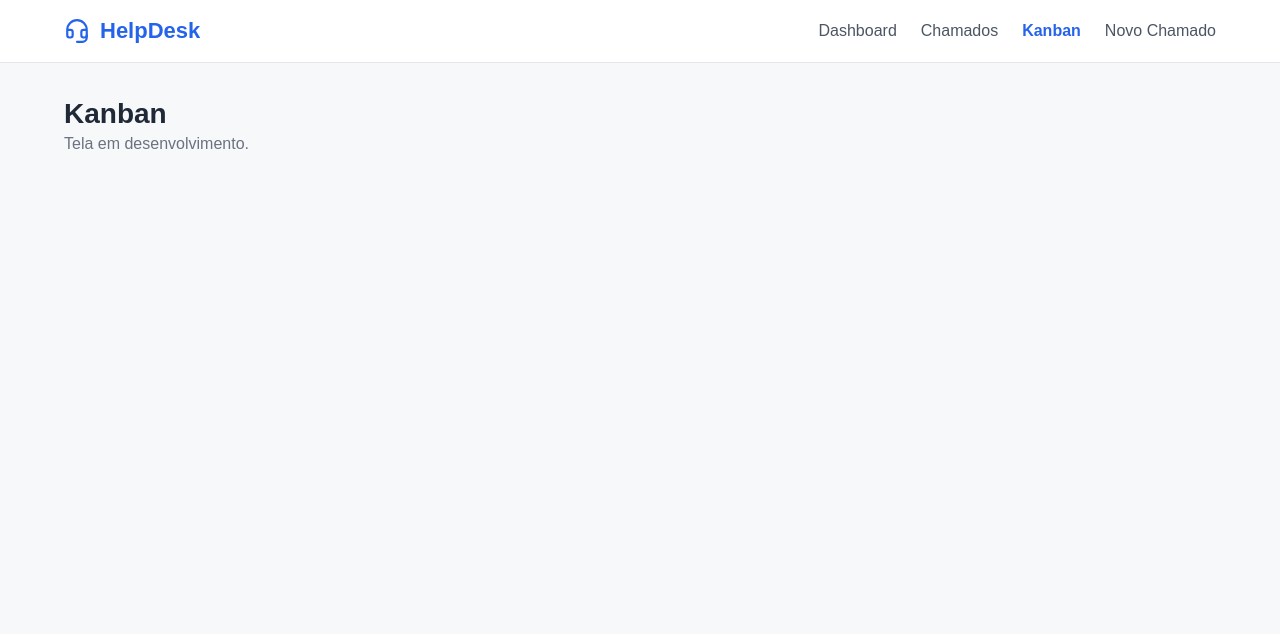
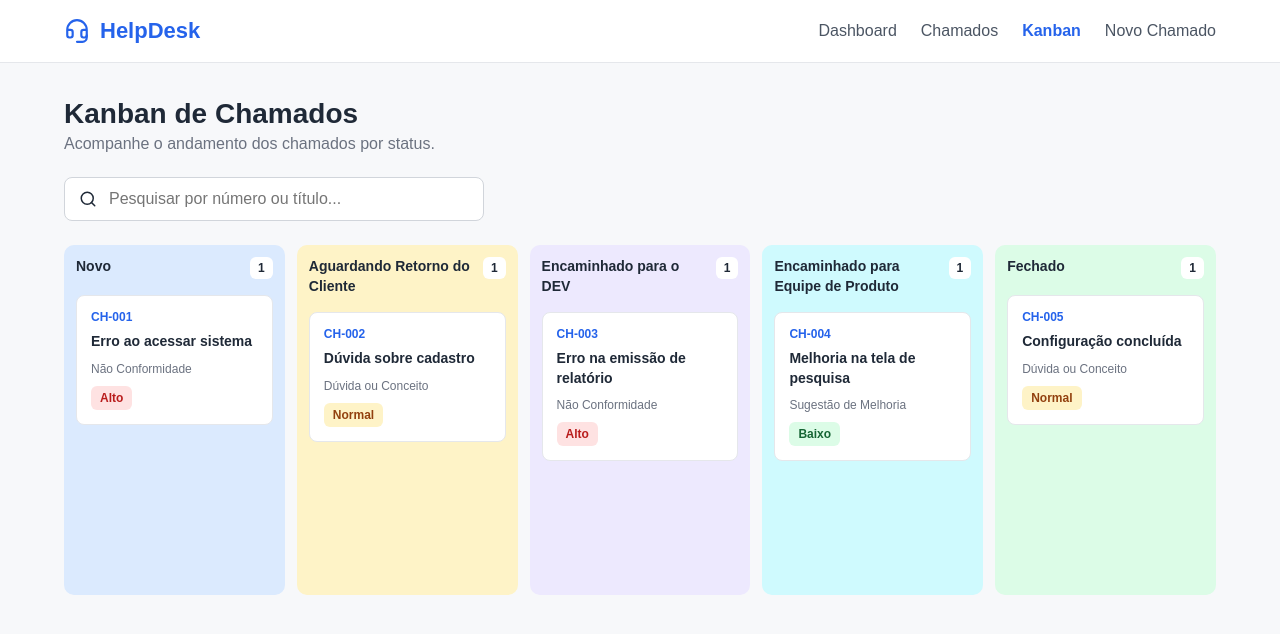
Before and after one commit to wesleytech015/helpdesk-pwa, a React (Vite) app: page /kanban in a window 1280 px wide. Shown: the top 634 px of the page. Built offline with nearby package versions, Linux system fonts and the light colour scheme.

Commit message:
feat: implementa kanban de chamados

```diff
--- a/src/App.jsx
+++ b/src/App.jsx
@@ -5,17 +5,9 @@ import MenuSuperior from "./components/MenuSuperior";
 import Dashboard from "./pages/Dashboard";
 import Chamados from "./pages/Chamados";
 import NovoChamado from "./pages/NovoChamado";
+import Kanban from "./pages/Kanban";
 
 import "./styles/layout.css";
-
-function PaginaPendente({ titulo }) {
-  return (
-    <main className="conteudo">
-      <h1>{titulo}</h1>
-      <p className="subtitulo">Tela em desenvolvimento.</p>
-    </main>
-  );
-}
 
 export default function App() {
   return (
@@ -24,14 +16,8 @@ export default function App() {
 
       <Routes>
         <Route path="/" element={<Dashboard />} />
-
         <Route path="/chamados" element={<Chamados />} />
-
-        <Route
-          path="/kanban"
-          element={<PaginaPendente titulo="Kanban" />}
-        />
-
+        <Route path="/kanban" element={<Kanban />} />
         <Route
           path="/novo-chamado"
           element={<NovoChamado />}
--- /dev/null
+++ b/src/pages/Kanban.jsx
@@ -0,0 +1,137 @@
+
+import { useState } from "react";
+import { Search } from "lucide-react";
+import "../styles/kanban.css";
+
+// Status definidos para o HelpDesk
+const statusDisponiveis = [
+  { nome: "Novo", classe: "novo" },
+  { nome: "Aguardando Retorno do Cliente", classe: "aguardando" },
+  { nome: "Encaminhado para o DEV", classe: "dev" },
+  { nome: "Encaminhado para Equipe de Produto", classe: "produto" },
+  { nome: "Fechado", classe: "fechado" }
+];
+
+// Dados temporários para desenvolvimento do Frontend
+const chamadosExemplo = [
+  {
+    id: "CH-001",
+    titulo: "Erro ao acessar sistema",
+    categoria: "Não Conformidade",
+    prioridade: "Alto",
+    status: "Novo"
+  },
+  {
+    id: "CH-002",
+    titulo: "Dúvida sobre cadastro",
+    categoria: "Dúvida ou Conceito",
+    prioridade: "Normal",
+    status: "Aguardando Retorno do Cliente"
+  },
+  {
+    id: "CH-003",
+    titulo: "Erro na emissão de relatório",
+    categoria: "Não Conformidade",
+    prioridade: "Alto",
+    status: "Encaminhado para o DEV"
+  },
+  {
+    id: "CH-004",
+    titulo: "Melhoria na tela de pesquisa",
+    categoria: "Sugestão de Melhoria",
+    prioridade: "Baixo",
+    status: "Encaminhado para Equipe de Produto"
+  },
+  {
+    id: "CH-005",
+    titulo: "Configuração concluída",
+    categoria: "Dúvida ou Conceito",
+    prioridade: "Normal",
+    status: "Fechado"
+  }
+];
+
+export default function Kanban() {
+  const [pesquisa, setPesquisa] = useState("");
+
+  const chamadosFiltrados = chamadosExemplo.filter((chamado) => {
+    const texto = `${chamado.id} ${chamado.titulo}`.toLowerCase();
+
+    return texto.includes(pesquisa.trim().toLowerCase());
+  });
+
+  return (
+    <main className="conteudo">
+      <h1>Kanban de Chamados</h1>
+      <p className="subtitulo">
+        Acompanhe o andamento dos chamados por status.
+      </p>
+
+      <div className="kanban-pesquisa">
+        <Search size={18} aria-hidden="true" />
+        <input
+          type="search"
+          aria-label="Pesquisar chamados no Kanban"
+          placeholder="Pesquisar por número ou título..."
+          value={pesquisa}
+          onChange={(e) => setPesquisa(e.target.value)}
+        />
+      </div>
+
+      <section
+        className="kanban-container"
+        aria-label="Quadro Kanban de chamados"
+      >
+        {statusDisponiveis.map((coluna) => {
+          const chamadosDaColuna = chamadosFiltrados.filter(
+            (chamado) => chamado.status === coluna.nome
+          );
+
+          return (
+            <section
+              key={coluna.nome}
+              className={`kanban-coluna ${coluna.classe}`}
+              aria-label={coluna.nome}
+            >
+              <div className="kanban-cabecalho">
+                <h2>{coluna.nome}</h2>
+                <span>{chamadosDaColuna.length}</span>
+              </div>
+
+              <div className="kanban-lista">
+                {chamadosDaColuna.map((chamado) => (
+                  <article
+                    key={chamado.id}
+                    className="kanban-card"
+                  >
+                    <strong className="kanban-protocolo">
+                      {chamado.id}
+                    </strong>
+
+                    <h3>{chamado.titulo}</h3>
+
+                    <p className="kanban-categoria">
+                      {chamado.categoria}
+                    </p>
+
+                    <span
+                      className={`kanban-prioridade prioridade-${chamado.prioridade.toLowerCase()}`}
+                    >
+                      {chamado.prioridade}
+                    </span>
+                  </article>
+                ))}
+
+                {chamadosDaColuna.length === 0 && (
+                  <p className="kanban-vazio">
+                    Nenhum chamado
+                  </p>
+                )}
+              </div>
+            </section>
+          );
+        })}
+      </section>
+    </main>
+  );
+}
--- /dev/null
+++ b/src/styles/kanban.css
@@ -0,0 +1,163 @@
+
+/* Campo de pesquisa */
+.kanban-pesquisa {
+  display: flex;
+  align-items: center;
+  gap: 10px;
+  max-width: 420px;
+  padding: 0 14px;
+  margin: 24px 0;
+  height: 44px;
+  background: #ffffff;
+  border: 1px solid #d1d5db;
+  border-radius: 8px;
+}
+
+.kanban-pesquisa input {
+  flex: 1;
+  min-width: 0;
+  border: none;
+  outline: none;
+  background: transparent;
+  font: inherit;
+}
+
+/* Quadro Kanban */
+.kanban-container {
+  display: grid;
+  grid-template-columns: repeat(5, minmax(190px, 1fr));
+  gap: 12px;
+  overflow-x: auto;
+  padding-bottom: 16px;
+}
+
+.kanban-coluna {
+  min-width: 190px;
+  min-height: 350px;
+  padding: 12px;
+  border-radius: 10px;
+  background: #f3f4f6;
+}
+
+.kanban-cabecalho {
+  display: flex;
+  justify-content: space-between;
+  align-items: flex-start;
+  gap: 8px;
+  margin-bottom: 16px;
+}
+
+.kanban-cabecalho h2 {
+  margin: 0;
+  font-size: 14px;
+  line-height: 1.4;
+}
+
+.kanban-cabecalho span {
+  background: #ffffff;
+  border-radius: 6px;
+  padding: 4px 8px;
+  font-size: 12px;
+  font-weight: bold;
+}
+
+.kanban-lista {
+  display: flex;
+  flex-direction: column;
+  gap: 10px;
+}
+
+/* Cards */
+.kanban-card {
+  background: #ffffff;
+  padding: 14px;
+  border: 1px solid #e5e7eb;
+  border-radius: 8px;
+  overflow-wrap: anywhere;
+}
+
+.kanban-protocolo {
+  display: block;
+  color: #2563eb;
+  font-size: 12px;
+  margin-bottom: 8px;
+}
+
+.kanban-card h3 {
+  margin: 0 0 10px;
+  font-size: 14px;
+  line-height: 1.4;
+}
+
+.kanban-categoria {
+  font-size: 12px;
+  color: #6b7280;
+  margin: 0 0 10px;
+}
+
+.kanban-prioridade {
+  display: inline-block;
+  padding: 5px 9px;
+  border-radius: 6px;
+  font-size: 12px;
+  font-weight: 600;
+}
+
+.kanban-vazio {
+  font-size: 12px;
+  text-align: center;
+  color: #6b7280;
+  padding: 20px 0;
+}
+
+/* Cores dos status */
+.kanban-coluna.novo {
+  background: #dbeafe;
+}
+
+.kanban-coluna.aguardando {
+  background: #fef3c7;
+}
+
+.kanban-coluna.dev {
+  background: #ede9fe;
+}
+
+.kanban-coluna.produto {
+  background: #cffafe;
+}
+
+.kanban-coluna.fechado {
+  background: #dcfce7;
+}
+
+/* Cores das prioridades */
+.kanban-prioridade.prioridade-alto {
+  color: #b91c1c;
+  background: #fee2e2;
+}
+
+.kanban-prioridade.prioridade-normal {
+  color: #92400e;
+  background: #fef3c7;
+}
+
+.kanban-prioridade.prioridade-baixo {
+  color: #166534;
+  background: #dcfce7;
+}
+
+/* Responsividade */
+@media (max-width: 768px) {
+  .kanban-container {
+    display: flex;
+    gap: 12px;
+    overflow-x: auto;
+    scroll-snap-type: x proximity;
+  }
+
+  .kanban-coluna {
+    flex: 0 0 260px;
+    scroll-snap-align: start;
+  }
+}
```
